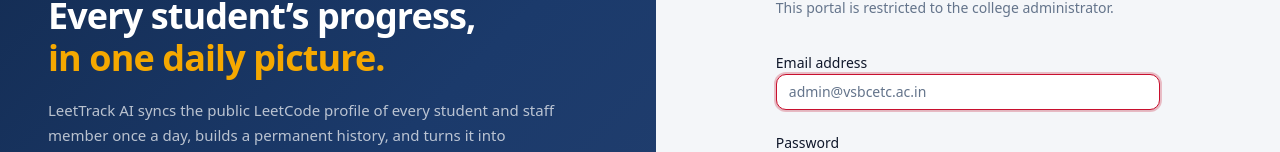
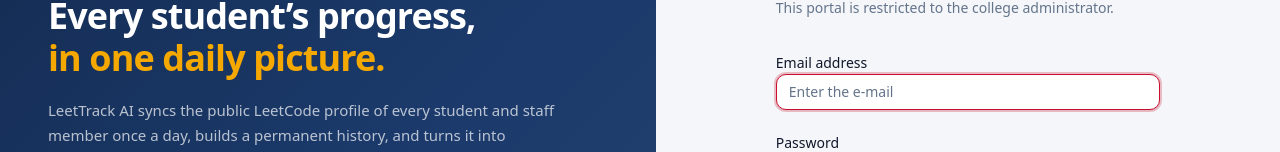
Before and after one commit to abish05/LEETCODE-ERP-VSB, a Next.js app: page /login in a window 1280 px wide. Shown: the part 236-388 px from the top of the page. Built offline with nearby package versions, Linux system fonts and the light colour scheme.

Commit message:
fix: change email placeholder on login page

```diff
--- a/app/login/login-form.tsx
+++ b/app/login/login-form.tsx
@@ -25,7 +25,7 @@
           name="email"
           type="email"
           autoComplete="username"
-          placeholder="admin@vsbcetc.ac.in"
+          placeholder="Enter the e-mail"
           required
           autoFocus
           disabled={pending}
```
